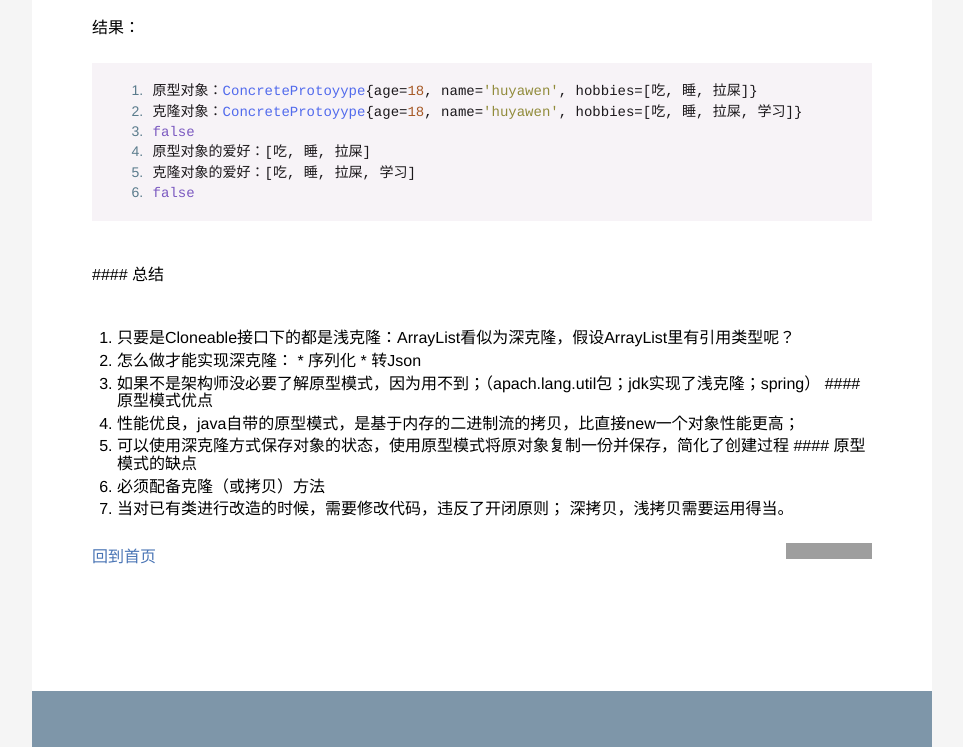
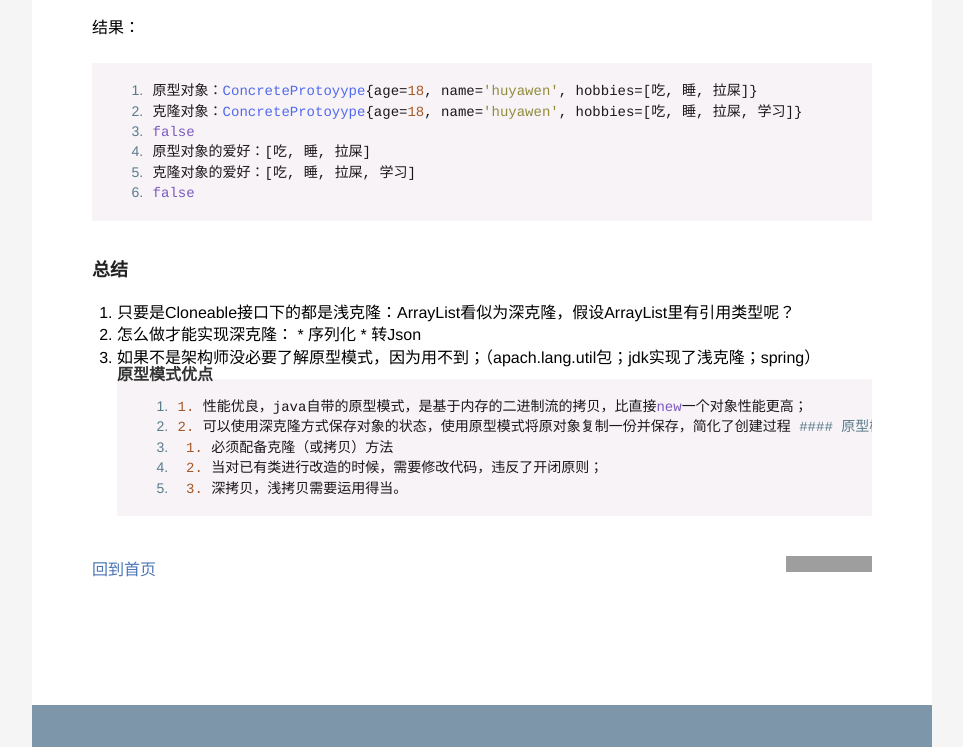
Before and after one commit to baiqingbiao/baiqingbiao.github.io, a Jekyll site: the page built from _posts/2020-12-02-protoTypePattern.md, in a window 1280 px wide and 900 px high, scrolled down 9633 px, cut to the strip 0-747 px from the top of the window. Shown: the whole strip, without its empty margins (158-1121 px from the left). Built offline with Jekyll 4.4.1, drawn with Linux system fonts in a browser that asks for light colours; grey boxes are pictures that could not be loaded.

Commit message:
Update 2020-12-02-protoTypePattern.md

````diff
--- a/_posts/2020-12-02-protoTypePattern.md
+++ b/_posts/2020-12-02-protoTypePattern.md
@@ -290,7 +290,8 @@
 ```
 发现这里两个对象不同，所以单例被破坏了。。。那么如何解决？
   * 不实现Cloneable接口；（注意：**单例模式不能实现Cloneable接口**）
-  * ```
+  *
+  ```
   @Override
     public ConcreteProtoyype clone() {
         return instance;
@@ -405,16 +406,16 @@
 克隆对象的爱好：[吃, 睡, 拉屎, 学习]
 false
  ```
- #### 总结
+### 总结
    1. 只要是Cloneable接口下的都是浅克隆：ArrayList看似为深克隆，假设ArrayList里有引用类型呢？
    2. 怎么做才能实现深克隆：
           * 序列化
           * 转Json
    3. 如果不是架构师没必要了解原型模式，因为用不到；（apach.lang.util包；jdk实现了浅克隆；spring）
-  #### 原型模式优点
-   1. 性能优良，java自带的原型模式，是基于内存的二进制流的拷贝，比直接new一个对象性能更高；
-   2. 可以使用深克隆方式保存对象的状态，使用原型模式将原对象复制一份并保存，简化了创建过程
-  #### 原型模式的缺点
-   1. 必须配备克隆（或拷贝）方法
-   2. 当对已有类进行改造的时候，需要修改代码，违反了开闭原则；
-   深拷贝，浅拷贝需要运用得当。
+#### 原型模式优点
+    1. 性能优良，java自带的原型模式，是基于内存的二进制流的拷贝，比直接new一个对象性能更高；
+    2. 可以使用深克隆方式保存对象的状态，使用原型模式将原对象复制一份并保存，简化了创建过程
+#### 原型模式的缺点
+     1. 必须配备克隆（或拷贝）方法
+     2. 当对已有类进行改造的时候，需要修改代码，违反了开闭原则；
+     3. 深拷贝，浅拷贝需要运用得当。
````
